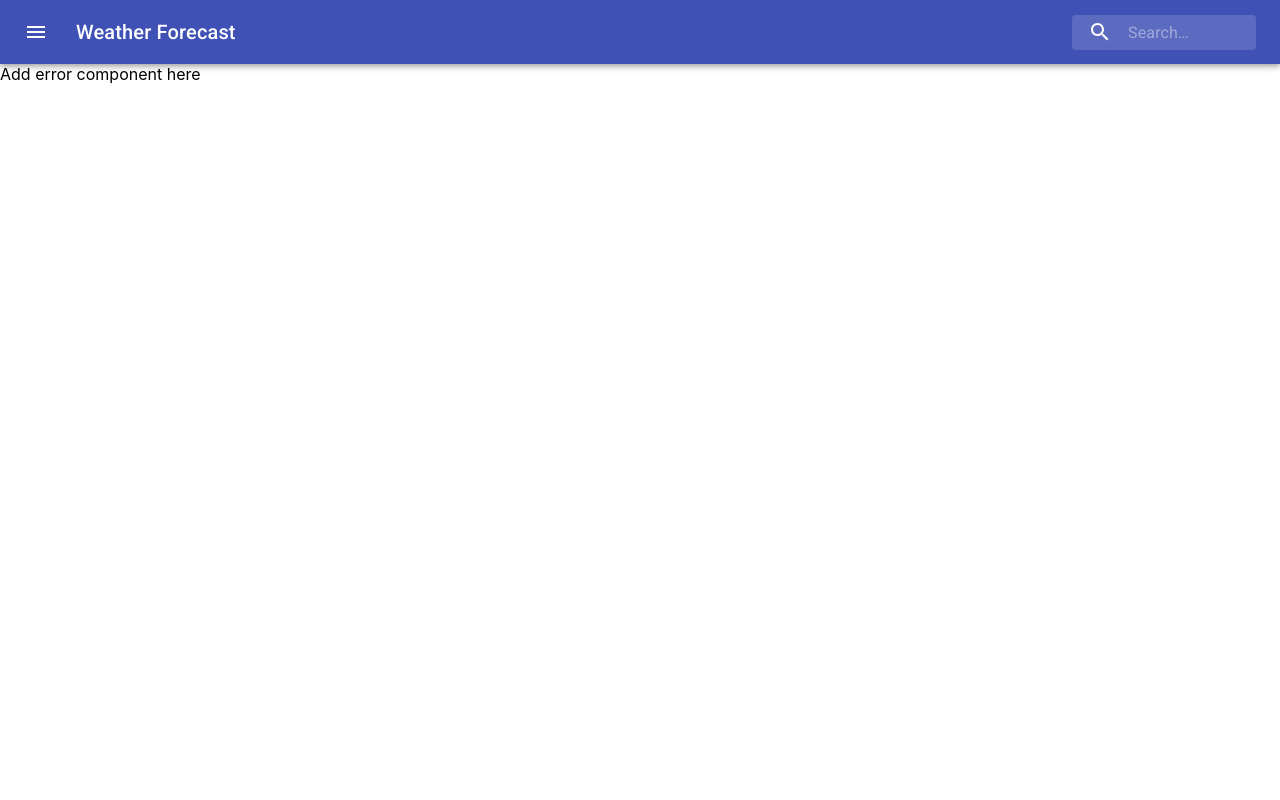
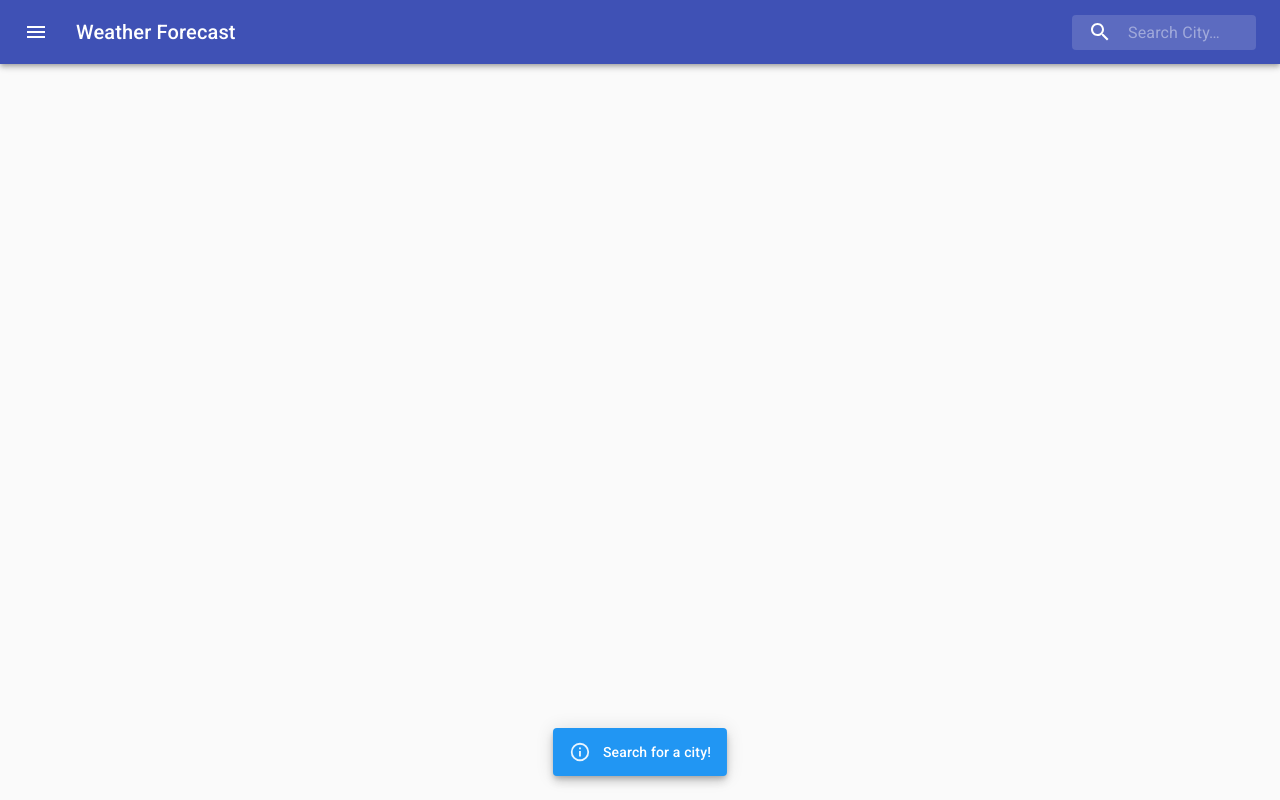
Before and after one commit to suryap666/weather-app, a React (Create React App) app: page / in a window 1280 px wide. Built offline with nearby package versions, Linux system fonts and the light colour scheme; some icons are missing.

Commit message:
completed design

```diff
--- a/public/index.html
+++ b/public/index.html
@@ -11,7 +11,7 @@
     />
     <link rel="apple-touch-icon" href="%PUBLIC_URL%/logo192.png" />
     <link rel="manifest" href="%PUBLIC_URL%/manifest.json" />
-    <title>WeatherToday Forecast</title>
+    <title>Weather Forecast</title>
   </head>
   <body>
     <div id="root"></div>
--- a/src/Router.tsx
+++ b/src/Router.tsx
@@ -1,6 +1,7 @@
 import * as React from 'react';
 import {BrowserRouter, Switch, Route} from 'react-router-dom';
 import App from "./components/App";
+import 'weathericons/css/weather-icons.min.css';
 
 const Router: React.FunctionComponent<IRouterProps> = props => {
     return (
--- a/src/components/App.tsx
+++ b/src/components/App.tsx
@@ -2,30 +2,54 @@ import React, {useState} from 'react';
 import SearchAppBar from "./AppBar";
 import WeatherGrids from "./WeatherGrids";
 import ForeCastServices from "../services/ForeCastServices";
-import {Forecast} from "../model/Forecast";
+import {Forecast, List} from "../model/Forecast";
+import MuiThemeProvider from 'material-ui/styles/MuiThemeProvider';
 
 const App: React.FunctionComponent<IAppProps> = (props) => {
 
     const [searchValue, setSearchValue] = useState('');
     const [forecast, setForecast] = useState<Forecast | null>(null);
+    const [showMessage, setShowMessage] = useState<'success' | 'info' | 'warning' | 'error'>('info');
+    const [headerDay, setHeaderDay] = useState<List>();
 
     const handleSearchInput = (cityName: string) => {
         setSearchValue(cityName);
     };
 
+    const onClickUpdate = (day: List) => {
+        setHeaderDay(day);
+    };
+
     const getWeatherForeCastByCity = async (e: Event) => {
         e.preventDefault();
-        setForecast(await ForeCastServices.getForecastByCity(searchValue));
+        const foreCast = await ForeCastServices.getForecastByCity(searchValue);
+
+        if (foreCast) {
+            setForecast(foreCast);
+            setHeaderDay(foreCast.list[0])
+        } else {
+            setForecast(null);
+            setShowMessage('error');
+        }
     };
 
+
     return (
+        <MuiThemeProvider>
             <div className={'app'}>
                 <SearchAppBar
                     getForeCast={getWeatherForeCastByCity}
                     textChanged={handleSearchInput}
                 />
-            <WeatherGrids forecast={forecast}/>
+                <WeatherGrids
+                    forecast={forecast}
+                    searchValue={searchValue}
+                    showMessage={showMessage}
+                    onClickUpdate={onClickUpdate}
+                    headerDay={headerDay}
+                />
             </div>
+        </MuiThemeProvider>
     );
 };
 
--- a/src/components/AppBar.tsx
+++ b/src/components/AppBar.tsx
@@ -7,6 +7,7 @@ import InputBase from '@material-ui/core/InputBase';
 import {createStyles, fade, Theme, makeStyles} from '@material-ui/core/styles';
 import MenuIcon from '@material-ui/icons/Menu';
 import SearchIcon from '@material-ui/icons/Search';
+import {CssBaseline} from "@material-ui/core";
 
 const useStyles = makeStyles((theme: Theme) =>
     createStyles({
@@ -68,6 +69,7 @@ const SearchBar: React.FunctionComponent<IAppBarProps> = props => {
 
     return (
         <div className={classes.root}>
+            <CssBaseline/>
             <AppBar position="static">
                 <Toolbar>
                     <IconButton
@@ -87,7 +89,7 @@ const SearchBar: React.FunctionComponent<IAppBarProps> = props => {
                         </div>
                         <form onSubmit={props.getForeCast}>
                             <InputBase
-                                placeholder="Search…"
+                                placeholder="Search City…"
                                 classes={{
                                     root: classes.inputRoot,
                                     input: classes.inputInput,
@@ -100,7 +102,8 @@ const SearchBar: React.FunctionComponent<IAppBarProps> = props => {
                 </Toolbar>
             </AppBar>
         </div>
-    );
+    )
+        ;
 };
 
 interface IAppBarProps {
--- /dev/null
+++ b/src/components/CustomizedSnackbars.tsx
@@ -0,0 +1,42 @@
+import React from 'react';
+import Snackbar from '@material-ui/core/Snackbar';
+import MuiAlert, {AlertProps} from '@material-ui/lab/Alert';
+import {makeStyles, Theme} from '@material-ui/core/styles';
+
+function Alert(props: AlertProps) {
+    return <MuiAlert elevation={6} variant="filled" {...props} />;
+}
+
+const useStyles = makeStyles((theme: Theme) => ({
+    root: {
+        width: '100%',
+        '& > * + *': {
+            marginTop: theme.spacing(2),
+        },
+    },
+}));
+
+const CustomizedSnackbars: React.FunctionComponent<ICustomizedSnackbarsProps> = props => {
+    const classes = useStyles();
+
+    return (
+        <div className={classes.root}>
+            <Snackbar open={true} autoHideDuration={6000}>
+                <Alert severity={props.showMessage}>
+                    {props.showMessage === 'info' ? 'Search for a city!' : 'City name does not exists'}
+                </Alert>
+            </Snackbar>
+            {/*<Alert severity="error">This is an error message!</Alert>*/}
+            {/*<Alert severity="warning">This is a warning message!</Alert>*/}
+            {/*<Alert severity="info">This is an information message!</Alert>*/}
+            {/*<Alert severity="success">This is a success message!</Alert>*/}
+        </div>
+    );
+};
+
+interface ICustomizedSnackbarsProps {
+    searchValue: string;
+    showMessage: 'success' | 'info' | 'warning' | 'error';
+}
+
+export default CustomizedSnackbars;
--- a/src/components/WeatherGrids.tsx
+++ b/src/components/WeatherGrids.tsx
@@ -1,11 +1,12 @@
-import React from 'react';
+import React, {useEffect, useState} from 'react';
 import {createStyles, makeStyles, Theme} from '@material-ui/core/styles';
 import Paper from '@material-ui/core/Paper';
 import Grid from '@material-ui/core/Grid';
 import {blue} from "@material-ui/core/colors";
-import {Forecast} from "../model/Forecast";
+import {Forecast, List} from "../model/Forecast";
 import WeatherToday from "./WeatherToday";
 import WeatherRest from "./WeatherRest";
+import CustomizedSnackbars from "./CustomizedSnackbars";
 
 const useStyles = makeStyles((theme: Theme) =>
     createStyles({
@@ -26,25 +27,26 @@ const useStyles = makeStyles((theme: Theme) =>
 const WeatherGrids: React.FunctionComponent<IWeatherGridProps> = props => {
     const classes = useStyles();
 
+
+
+
     return (
         props.forecast === null ?
-            <div>
-                Add error component here
-            </div>
+            <CustomizedSnackbars searchValue={props.searchValue} showMessage={props.showMessage}/>
             :
             (
                 <div className={classes.root}>
                     <Grid container spacing={3}>
                         <Grid item xs={12}>
                             <Paper className={classes.paper}>
-                                <WeatherToday day={props.forecast?.list[0]} />
+                                <WeatherToday day={props.headerDay ?? props.forecast?.list[0]}/>
                             </Paper>
                         </Grid>
 
-                        {props.forecast.list.slice(1).map(day => (
+                        {props.forecast.list.map(day => (
                             <Grid item xs={2} key={day.dt}>
                                 <Paper className={classes.paper}>
-                                    <WeatherRest day={day} />
+                                    <WeatherRest day={day} onClick={props.onClickUpdate}/>
                                 </Paper>
                             </Grid>
                         ))}
@@ -58,4 +60,8 @@ export default WeatherGrids;
 
 interface IWeatherGridProps {
     forecast: Forecast | null;
+    searchValue: string;
+    showMessage: 'success' | 'info' | 'warning' | 'error';
+    onClickUpdate: (day: List) => any;
+    headerDay: List | undefined;
 }
--- a/src/components/WeatherRest.tsx
+++ b/src/components/WeatherRest.tsx
@@ -1,28 +1,35 @@
 import React, {useState} from "react";
 import {List} from "../model/Forecast";
+import {getDateString} from "./WeatherToday";
+import styled from "styled-components";
+
+const WeatherDiv = styled.div`
+  padding-top: 20px;
+  &:hover  {
+    transform: scale(1.1);
+    cursor: pointer;
+  }
+`;
 
 const WeatherRest: React.FunctionComponent<IWeatherProps> = props => {
     const [tempUnit, setTempUnit] = useState('C');
-    const getDay = (index: number) => {
-        const days = ['Sunday', 'Monday', 'Tuesday', 'Wednesday', 'Thursday', 'Friday', 'Saturday'];
-        return days[index];
-    };
 
     return (
-        <li key={props.day.dt}>
-            <h3>{getDay(new Date(props.day.dt * 1000).getDay())}</h3>
+        <WeatherDiv onClick={() => props.onClick(props.day)}>
+            <h3>{getDateString(props.day.dt)}</h3>
             <i className={`wi wi-owm-${props.day.weather[0].id}`}/>
             <p>
-                {`${Math.round(
-                    Object.values(props.day.temp).reduce(
-                        (sum, current) => sum + current) / Object.values(props.day.temp).length)}°${tempUnit}`}
+                Average: {`${Math.round(
+                Object.values(props.day.temp).reduce(
+                    (sum, current) => sum + current) / Object.values(props.day.temp).length)}°${tempUnit}`}
             </p>
-        </li>
+        </WeatherDiv>
     );
 };
 
 interface IWeatherProps {
     day: List;
+    onClick: (day:List) => any;
 }
 
 export default WeatherRest;
--- a/src/components/WeatherToday.tsx
+++ b/src/components/WeatherToday.tsx
@@ -1,6 +1,7 @@
-import {FeelsLike, Forecast, List} from "../model/Forecast";
+import {FeelsLike, List} from "../model/Forecast";
 import React, {useState} from "react";
 import styled from "styled-components";
+import grey from '@material-ui/core/colors/grey';
 
 const Daily = styled.ul`
   margin: 0;
@@ -53,6 +54,24 @@ const WeatherDiv = styled.div`
     }
   }`;
 
+const DateRow = styled.div`
+  margin-left: 20px;
+  float: left;
+`;
+
+const CurrentDate = styled.h2`
+  margin: 0;
+`;
+
+const WeatherType = styled.h3`
+  margin: 0;
+  font-weight: normal;
+  text-transform: capitalize;
+  float: left;
+  color: ${grey[900]};
+  font-weight: bold;
+`;
+
 const getCurrentTemp = (temps: FeelsLike) => {
     const hours = new Date(Date.now()).getHours();
 
@@ -67,6 +86,17 @@ const getCurrentTemp = (temps: FeelsLike) => {
     }
 };
 
+const getDay = (index: number) => {
+    const days = ['Sunday', 'Monday', 'Tuesday', 'Wednesday', 'Thursday', 'Friday', 'Saturday'];
+    return days[index];
+};
+
+export const getDateString = (seconds: number) => {
+    const months = ['January', 'February', 'March', 'April', 'May', 'June', 'July', 'August', 'September', 'October', 'November', 'December'];
+    const date = new Date(seconds * 1000);
+    return `${getDay(date.getDay())}, ${months[date.getMonth()]} ${date.getDate()} ${date.getFullYear()}`;
+};
+
 const isDay = () => {
     const hours = new Date(Date.now()).getHours();
     return hours >= 7 && hours <= 20;
@@ -76,6 +106,11 @@ const WeatherToday: React.FunctionComponent<IWeatherProps> = props => {
     const [tempUnit, setTempUnit] = useState('C');
 
     return (
+        <div>
+            <DateRow>
+                <CurrentDate>{getDateString(props.day.dt)}</CurrentDate>
+                <WeatherType>{props.day.weather[0].description}</WeatherType>
+            </DateRow>
             <WeatherDiv>
                 <Temperature>{`${getCurrentTemp(props.day.temp)}°${tempUnit}`}</Temperature>
                 <i className={`wi wi-owm-${isDay() ? 'day' : 'night'}-${props.day.weather[0].id}`}/>
@@ -98,6 +133,7 @@ const WeatherToday: React.FunctionComponent<IWeatherProps> = props => {
                     </li>
                 </Daily>
             </WeatherDiv>
+        </div>
     );
 };
 
--- a/src/services/ForeCastServices.ts
+++ b/src/services/ForeCastServices.ts
@@ -1,8 +1,10 @@
+import {Forecast} from "../model/Forecast";
+
 class ForeCastServices {
     public apiKey = 'dbb624c32c7f0d652500552c5ebbde56';
     public baseUrl: string = 'https://api.openweathermap.org/data/2.5/forecast';
 
-    public getForecastByCity = async (city: string): Promise<null> => {
+    public getForecastByCity = async (city: string): Promise<null | Forecast> => {
         const response = await
             fetch(`${this.baseUrl}/daily?q=${city}&units=metric&cnt=8&appid=${this.apiKey}`);
         const contentType = response.headers.get("content-type");
```
Also changed, not shown: package.json (+6 -1 lines), 2 other files (tests, documents, lock files or other folders). Lines whose indentation alone changed are shown as unchanged.
